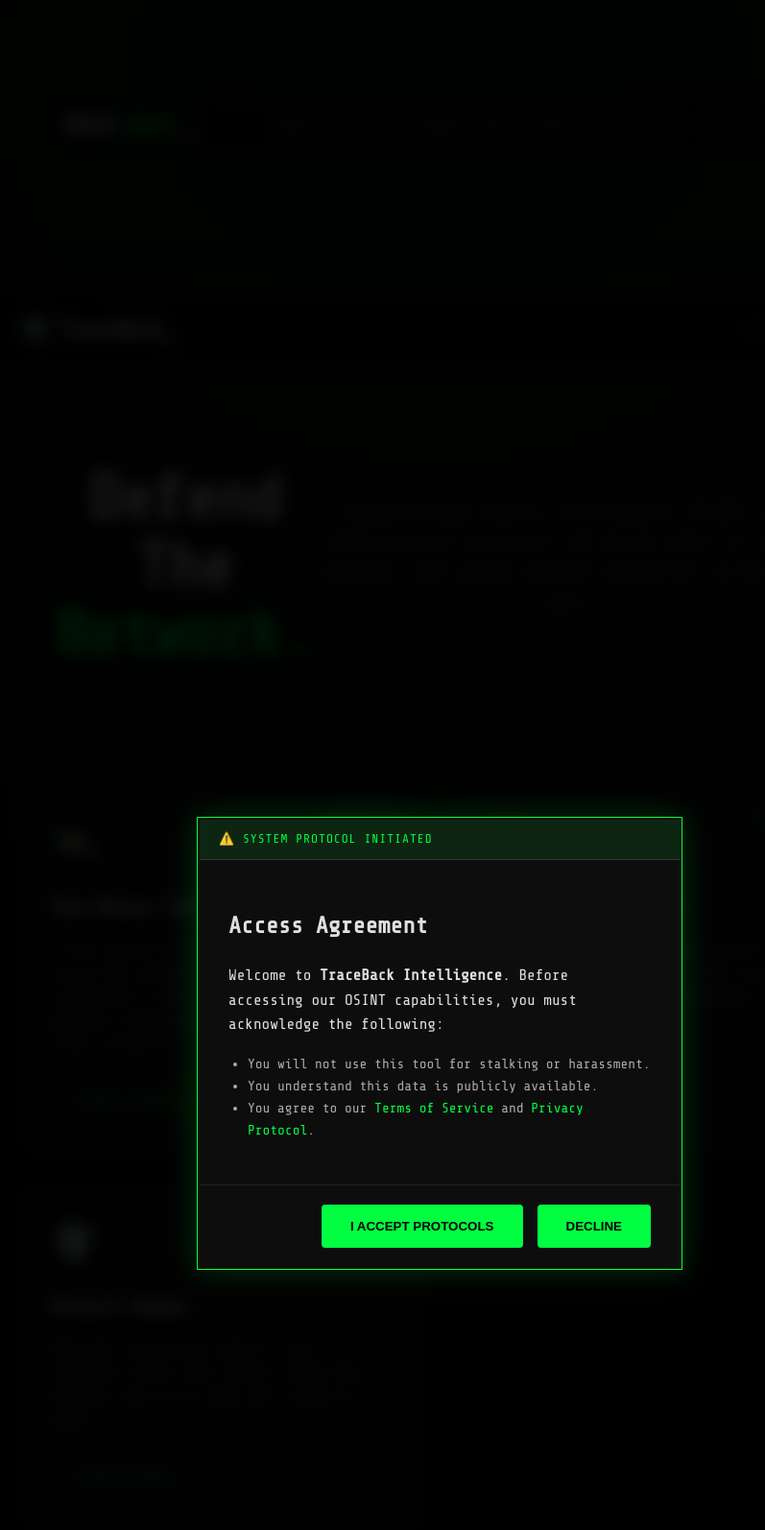
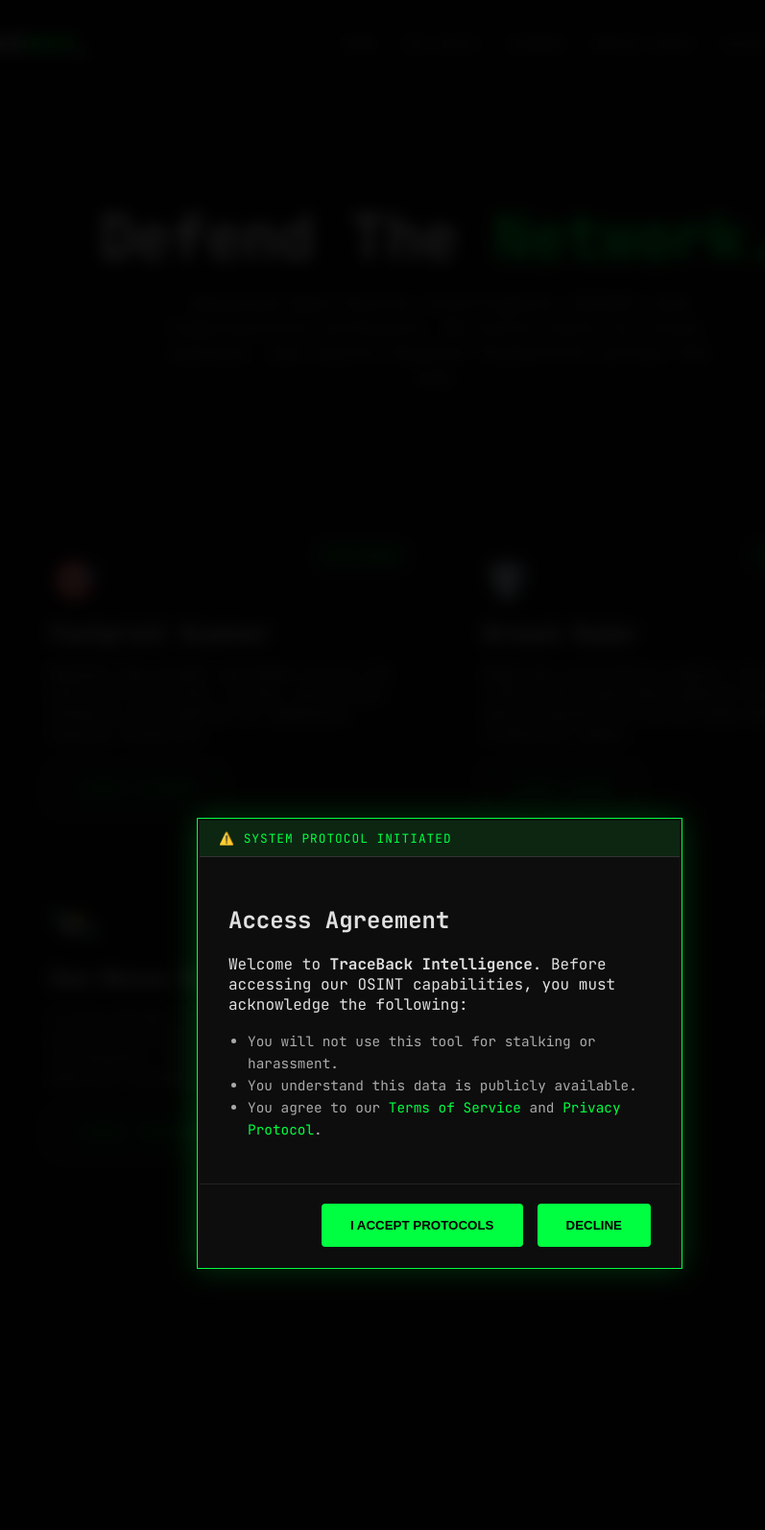
Before and after one commit to moizwaseem1/TraceBack-Systems, a Flask app: page / in a window 1280 px wide. Shown: the top 1594 px of the page at 96% size, without its empty margins (182-979 px from the left). Run offline with Flask 3, Linux system fonts and the light colour scheme.

Commit message:
Refactor index.html layout and styles
Updated the layout and styles for the landing page, including a new title block and adjustments to the hero section and system cards.

```diff
--- a/templates/index.html
+++ b/templates/index.html
@@ -1,70 +1,26 @@
 {% extends "layout.html" %}
+
+{% block title %}TraceBack Systems | Hub{% endblock %}
 
 {% block content %}
 <style>
-        @import url('https://fonts.googleapis.com/css2?family=Share+Tech+Mono&display=swap');
-
-        :root {
-            --tb-green: #00ff41;
-            --tb-dark: #050505;
-            --tb-text: #e0e0e0;
-        }
-
-        body {
-            background-color: var(--tb-dark);
-            color: var(--tb-text);
-            font-family: 'Share Tech Mono', monospace;
-            margin: 0;
-            padding: 0;
-            line-height: 1.6;
-            background-image: radial-gradient(circle at 50% 0%, rgba(0, 255, 65, 0.1) 0%, transparent 50%);
-        }
-
-        /* Navigation */
-        nav {
-            padding: 20px 5vw;
-            display: flex;
-            justify-content: space-between;
-            align-items: center;
-            border-bottom: 1px solid rgba(0,255,65,0.2);
-            background: rgba(5,5,5,0.8);
-            backdrop-filter: blur(10px);
-            position: sticky;
-            top: 0;
-            z-index: 100;
-        }
-
-        .logo {
-            font-size: 1.5rem;
-            color: #fff;
-            font-weight: bold;
-            display: flex;
-            align-items: center;
-            gap: 10px;
-        }
-
-        .logo-shield {
-            color: var(--tb-green);
-            text-shadow: 0 0 10px rgba(0,255,65,0.5);
-        }
-
-        /* Hero Section */
-        header {
-            padding: 100px 5vw;
+    /* Landing Page Specific Styles */
+    .hero-section {
+        padding: 80px 5vw;
         text-align: center;
         max-width: 800px;
         margin: 0 auto;
     }
 
-        h1 {
+    .hero-section h1 {
         font-size: clamp(2.5rem, 8vw, 4rem);
         margin: 0;
         color: #fff;
         letter-spacing: -1px;
     }
 
-        h1 span {
-            color: var(--tb-green);
+    .hero-section h1 span {
+        color: #00ff41;
         text-shadow: 0 0 20px rgba(0, 255, 65, 0.4);
     }
 
@@ -99,7 +55,7 @@
         content: '';
         position: absolute;
         top: 0; left: 0; right: 0; height: 3px;
-            background: var(--tb-green);
+        background: #00ff41;
         transform: scaleX(0);
         transform-origin: left;
         transition: transform 0.4s ease;
@@ -130,12 +86,12 @@
         margin-bottom: 25px;
     }
 
-        .btn {
+    .btn-tb {
         display: inline-block;
         padding: 12px 24px;
         background: transparent;
-            color: var(--tb-green);
-            border: 1px solid var(--tb-green);
+        color: #00ff41;
+        border: 1px solid #00ff41;
         text-decoration: none;
         border-radius: 4px;
         font-weight: bold;
@@ -145,8 +101,8 @@
         letter-spacing: 1px;
     }
 
-        .btn:hover, .btn:active {
-            background: var(--tb-green);
+    .btn-tb:hover, .btn-tb:active {
+        background: #00ff41;
         color: #000;
         box-shadow: 0 0 15px rgba(0,255,65,0.4);
     }
@@ -158,48 +114,25 @@
         font-size: 0.7rem;
         padding: 4px 8px;
         background: rgba(0,255,65,0.1);
-            color: var(--tb-green);
-            border: 1px solid var(--tb-green);
+        color: #00ff41;
+        border: 1px solid #00ff41;
         border-radius: 20px;
     }
+</style>
 
-        footer {
-            text-align: center;
-            padding: 40px;
-            border-top: 1px solid #222;
-            color: #555;
-            font-size: 0.9rem;
-        }
-    </style>
-</head>
-<body>
-
-    <nav>
-        <div class="logo"><span class="logo-shield">🛡️</span> TraceBack_</div>
-        <div style="color: #666; font-size: 0.85rem;">v2.0.4 // SECURE</div>
-    </nav>
-
-    <header>
+<div class="hero-section">
     <h1>Defend The <span>Network.</span></h1>
     <p class="hero-sub">Advanced Open-Source Intelligence (OSINT) and Cybersecurity protocols. We build tools to track, analyze, and secure digital footprints across the web.</p>
-    </header>
+</div>
 
 <div class="systems-container">
-
-        <div class="system-card">
-            <span class="status-badge">LIVE SYSTEM</span>
-            <div class="sys-icon">🛰️</div>
-            <h3>Geo-Nexus Extractor</h3>
-            <p>A zero-upload, client-side metadata extraction protocol. Pull exact GPS coordinates, hardware signatures, and generate automated satellite investigation links instantly.</p>
-            <a href="geo_nexus.html" class="btn">Launch Terminal</a>
-        </div>
 
     <div class="system-card">
         <span class="status-badge">LIVE SYSTEM</span>
         <div class="sys-icon">🎯</div>
         <h3>Footprint Scanner</h3>
         <p>Rapidly map target usernames across 40+ distinct platforms, forums, and social networks to establish an immediate digital footprint.</p>
-            <a href="scanner.html" class="btn">Launch Scanner</a>
+        <a href="{{ url_for('scanner') }}" class="btn-tb">Launch Scanner</a>
     </div>
 
     <div class="system-card">
@@ -207,7 +140,15 @@
         <div class="sys-icon">🛡️</div>
         <h3>Breach Radar</h3>
         <p>Deep-web correlation engine. Cross-reference target data against known data breaches and active deep web credential dumps.</p>
-            <a href="radar.html" class="btn">Launch Radar</a>
+        <a href="{{ url_for('radar') }}" class="btn-tb">Launch Radar</a>
+    </div>
+
+    <div class="system-card">
+        <span class="status-badge">LIVE SYSTEM</span>
+        <div class="sys-icon">🛰️</div>
+        <h3>Geo-Nexus Extractor</h3>
+        <p>A zero-upload, client-side metadata extraction protocol. Pull exact GPS coordinates, hardware signatures, and generate automated satellite links.</p>
+        <a href="{{ url_for('geo_nexus') }}" class="btn-tb">Launch Terminal</a>
     </div>
 
 </div>
```
Lines whose indentation alone changed are shown as unchanged.
